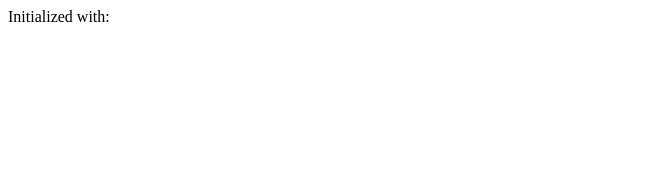
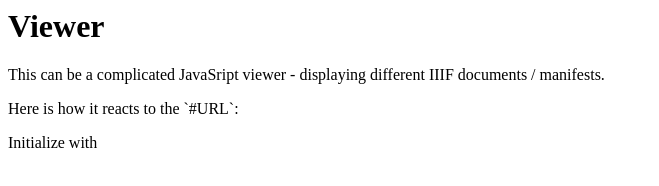
Before and after one commit to klokan/iiiflink, a plain HTML site: page viewer.html in a window 1280 px wide. Shown: the whole page, without its empty margins (0-659 px from the left). Drawn offline with Linux system fonts and the light colour scheme.

Commit message:
Update viewer.html

```diff
--- a/viewer.html
+++ b/viewer.html
@@ -1,10 +1,16 @@
 <html>
 <body>
 
+<h1>Viewer</h1>
+
+This can be a complicated JavaSript viewer - displaying different IIIF documents / manifests.<p>
+
+Here is how it reacts to the `#URL`:<p>
+
 <script>
-document.write("Initialized with: "+ location.hash + "<br>");
+document.write("Initialize with "+ location.hash );
 
-window.onhashchange = function() { if(document.body != null){ document.body.appendChild(document.createTextNode("Additional: "+ location.hash + "<br>")); } }
+window.onhashchange = function() { if(document.body != null){ document.body.appendChild(document.createTextNode(" and add "+ location.hash)); } }
 </script>
 </body>
 </html>
```
